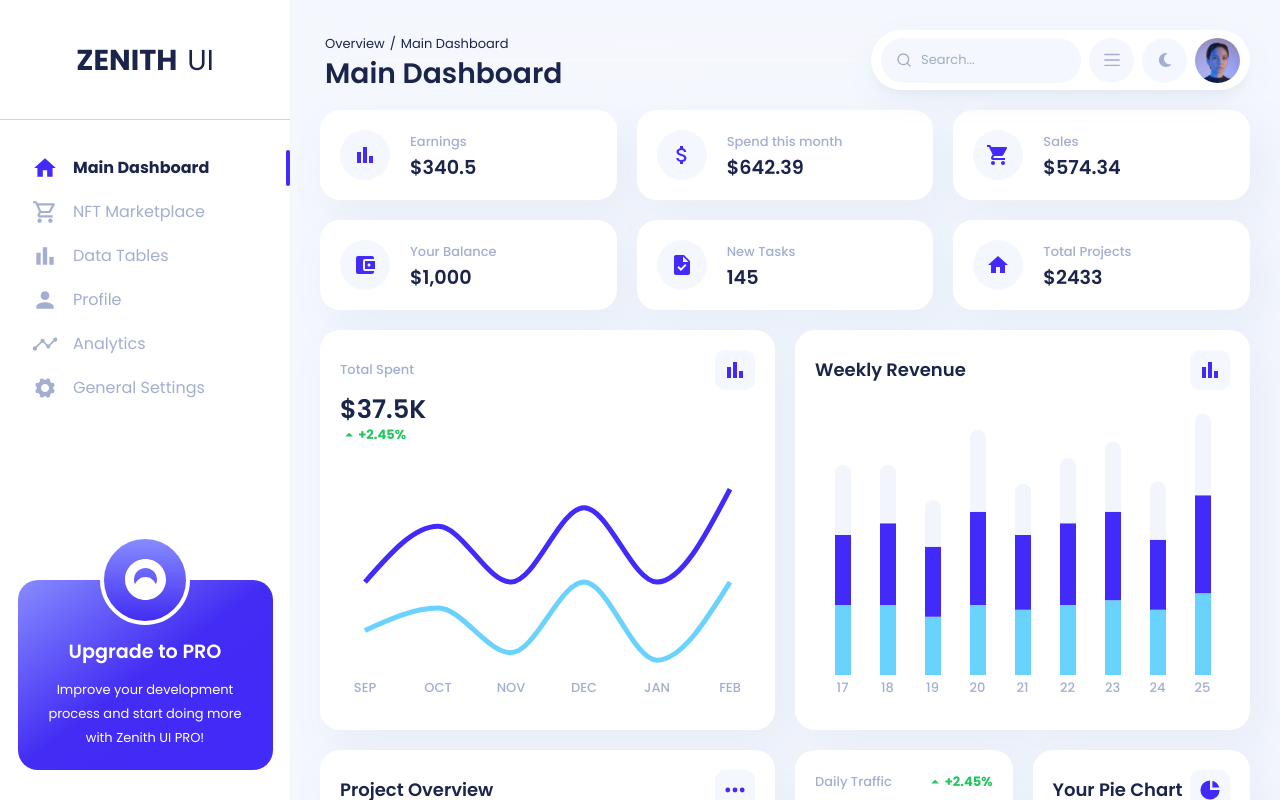
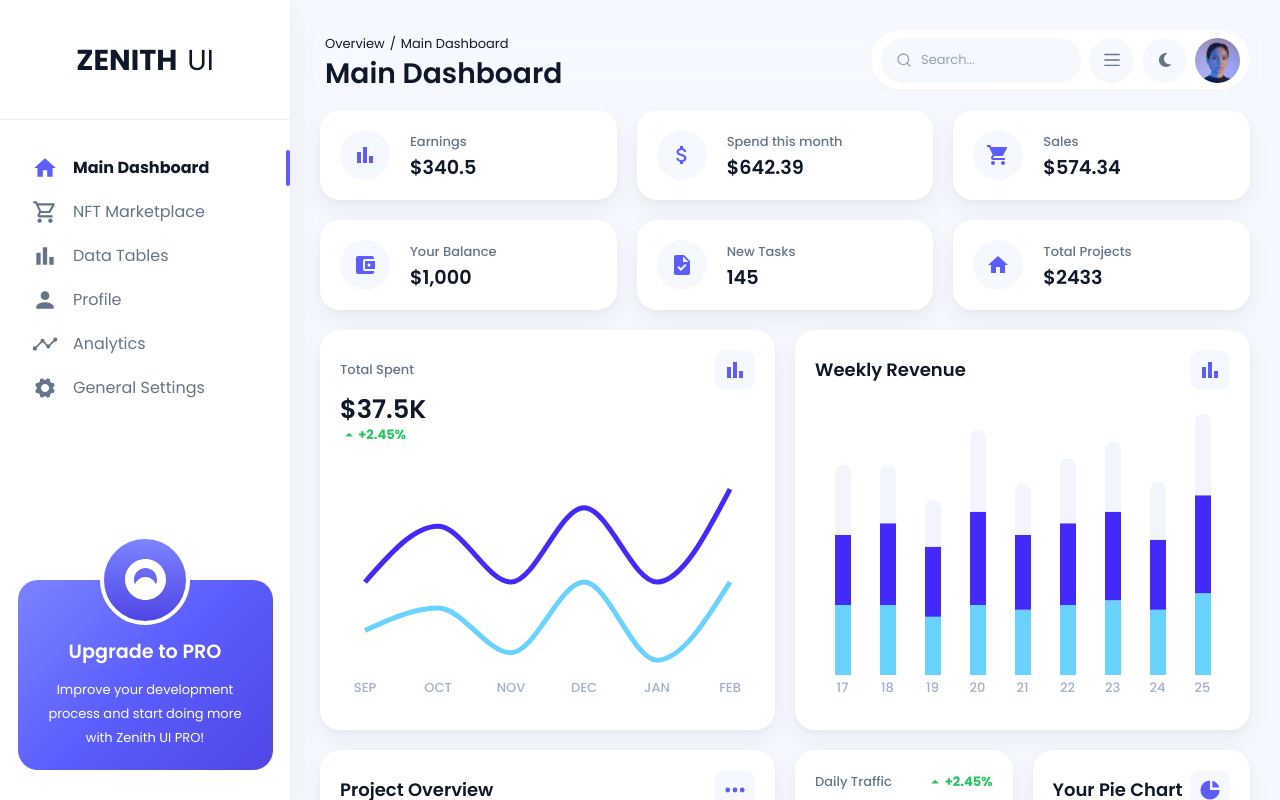
Before and after one commit to sheikhmuktadir-dev/zenith_ui_dashboard, a React (Vite) app: page / in a window 1280 px wide. Shown: the top 800 px of the page. Built offline with nearby package versions, Linux system fonts and the light colour scheme.

Commit message:
theme update

```diff
--- a/src/components/Upgrade/upgrade.module.css
+++ b/src/components/Upgrade/upgrade.module.css
@@ -27,7 +27,7 @@
   align-items: center;
   text-align: center;
   flex: none;
-  border: 4px solid var(--secondary-border);
+  border: 4px solid var(--light-color);
   border-radius: 100px;
   margin-top: -45px;
   background: var(--circle-upgrade-gradient);
--- a/src/style/root.css
+++ b/src/style/root.css
@@ -1,37 +1,34 @@
 :root {
   /* bg */
-  --body-bg: #f4f7fe;
+  --body-bg: #f6f8ff; /* softer than pure white */
   --primary-bg: #ffffff;
-  --nav-bg: #ffffff1a;
-  --brand-bg: #422afb;
+  --nav-bg: transparent;
+  --brand-bg: #5b5efc;
 
   /* color */
-  --primary-color: #1b254b;
-  --secondary-color: #a3aed0;
-  --mute-color: #a0aec0;
-  --brand-color: #422afb;
+  --primary-color: #0f172a; /* rich dark (not black) */
+  --secondary-color: #64748b;
+  --mute-color: #94a3b8;
+  --brand-color: #5b5efc;
   --light-color: #ffffff;
 
-  /* shadow */
-  --sidebar-shadow: 0 25px 50px -12px #ffffff0d;
-  --nav-shadow:
-    0 10px 30px -5px rgba(112, 144, 176, 0.15),
-    0 4px 10px -5px rgba(112, 144, 176, 0.1);
-  --card-shadow: 14px 17px 40px 4px #7090b014;
+  /* shadow (soft layered depth) */
+  --sidebar-shadow:
+    0 10px 30px rgba(0, 0, 0, 0.06), 0 1px 2px rgba(0, 0, 0, 0.04);
 
-  /* gradient */
-  --upgrade-gradient: linear-gradient(
-    to bottom right,
-    #868cff,
-    #432cf3,
-    #422afb
-  );
-  --circle-upgrade-gradient: linear-gradient(to bottom, #868cff, #432cf3);
+  --nav-shadow: 0 1px 0 rgba(0, 0, 0, 0.04);
+
+  --card-shadow: 0 10px 25px rgba(0, 0, 0, 0.05), 0 2px 6px rgba(0, 0, 0, 0.03);
+
+  /* gradient (premium subtle) */
+  --upgrade-gradient: linear-gradient(135deg, #7c83ff, #5b5efc, #4f46e5);
+
+  --circle-upgrade-gradient: linear-gradient(to bottom, #7c83ff, #4f46e5);
 
   /* border */
-  --primary-border: #cbd5e0;
-  --secondary-border: #ffffff;
-  --mute-border: #e9ecef;
+  --primary-border: rgba(15, 23, 42, 0.08);
+  --secondary-border: rgba(255, 255, 255, 0.8);
+  --mute-border: rgba(15, 23, 42, 0.06);
 
   /* font */
   --primary-font: "Poppins", sans-serif;
@@ -57,19 +54,33 @@
 }
 
 [data-theme="dark"] {
-  --body-bg: #0b1437;
-  --primary-bg: rgb(17, 28, 68);
-  --nav-bg: #0b14374d;
+  --body-bg: #060b28;
+  --primary-bg: #0f1a44;
+  --nav-bg: transparent;
 
   /* color */
-  --primary-color: #ffffff;
+  --primary-color: #f8fafc;
+  --secondary-color: #94a3b8;
+  --mute-color: #64748b;
+  --brand-color: #7c83ff;
+  --light-color: #ffffff;
 
   /* border */
-  --primary-border: #ffffff4d;
-  --mute-border: #fff3;
+  --primary-border: rgba(255, 255, 255, 0.08);
+  --secondary-border: rgba(255, 255, 255, 0.04);
+  --mute-border: rgba(255, 255, 255, 0.06);
 
-  /* shadow */
-  --sidebar-shadow: 0 20px 40px -15px rgba(0, 0, 0, 0.1);
-  --nav-shadow: 0 25px 50px -12px rgba(0, 0, 0, 0.5);
-  --card-shadow: 0 20px 30px -25px rgba(0, 0, 0, 0.4);
+  /* shadow (deep layered) */
+  --sidebar-shadow:
+    0 20px 50px rgba(0, 0, 0, 0.6), inset 0 1px 0 rgba(255, 255, 255, 0.05);
+
+  --nav-shadow:
+    0 1px 0 rgba(255, 255, 255, 0.04), 0 10px 25px rgba(0, 0, 0, 0.5);
+
+  --card-shadow: 0 10px 25px rgba(0, 0, 0, 0.5), 0 2px 6px rgba(0, 0, 0, 0.3);
+
+  /* gradient */
+  --upgrade-gradient: linear-gradient(135deg, #7c83ff, #5a54ff, #3b36f5);
+
+  --circle-upgrade-gradient: linear-gradient(to bottom, #7c83ff, #3b36f5);
 }
```
